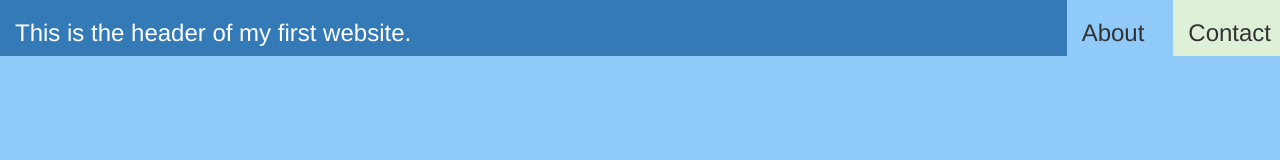
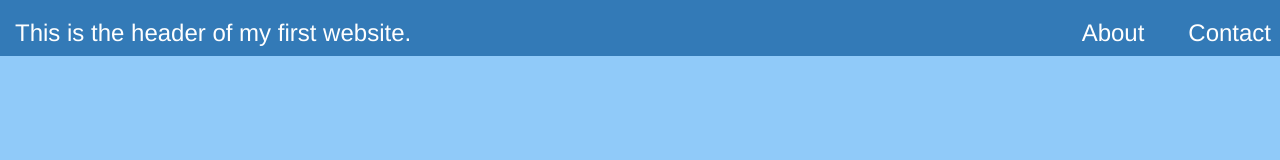
Before and after one commit to bigfoot89/hello-world, a plain HTML site: page index.html in a window 1280 px wide. Drawn offline with nearby package versions, Linux system fonts and the light colour scheme.

Commit message:
Update index.html

```diff
--- a/index.html
+++ b/index.html
@@ -24,11 +24,11 @@
 
 <body>
 <div class="container-fluid">
-    <div class="row">
+    <div class="row bg-primary">
 
-        <div class="col-lg-10 bg-primary"><h3 class="text-left">This is the header of my first website.</h3></div>
-        <div class="col-lg-1 bg-secondary"><h3>About</h3></div>
-        <div class="col-lg-1 bg-success"><h3>Contact</h3></div>
+        <div class="col-lg-10"><h3 class="text-left">This is the header of my first website.</h3></div>
+        <div class="col-lg-1"><h3>About</h3></div>
+        <div class="col-lg-1"><h3>Contact</h3></div>
 
     </div>
 
```
